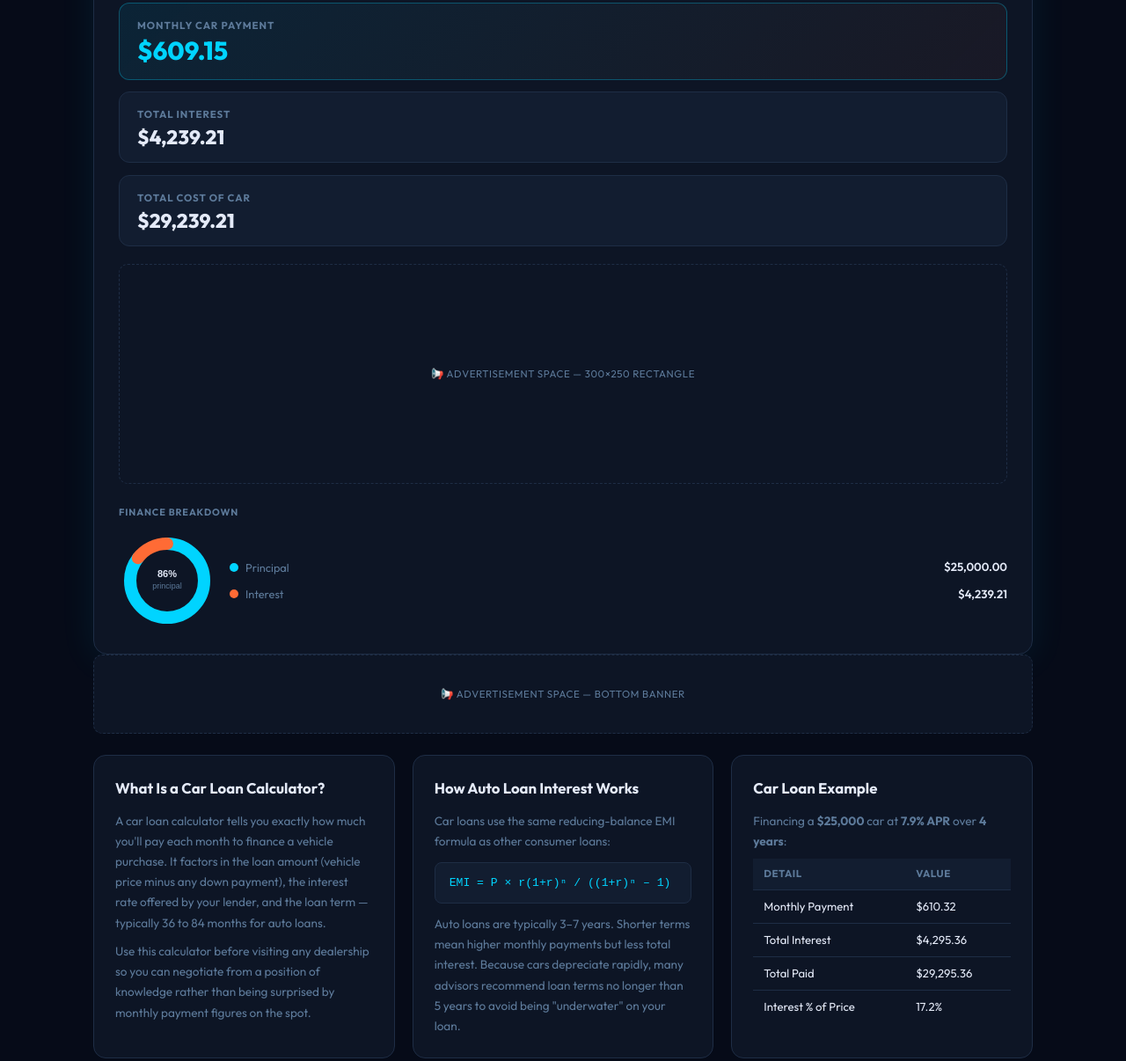
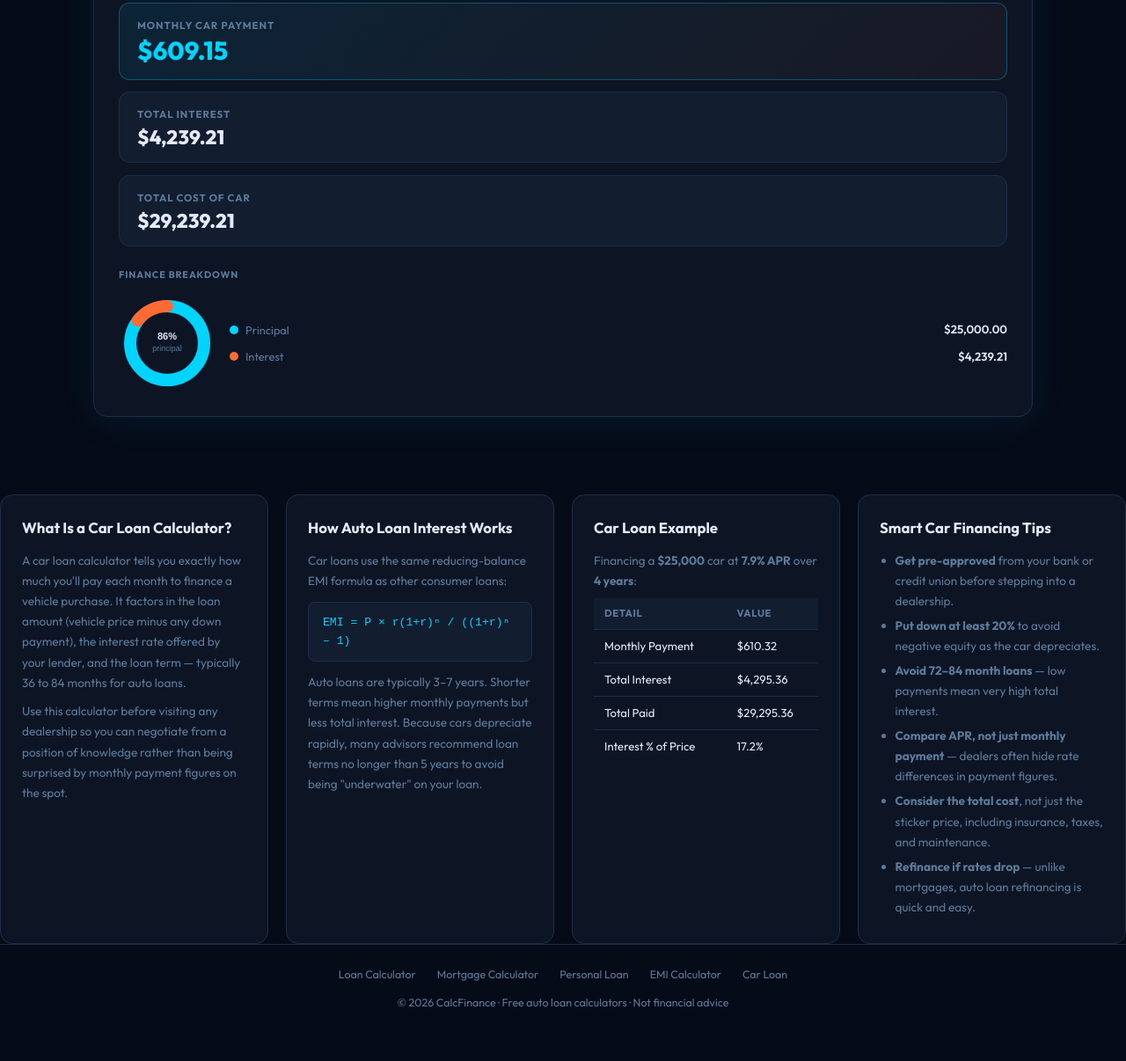
Before and after one commit to silverweber/calcfinance, a plain HTML site: page car-loan-calculator.html in a window 1280 px wide. Shown: the part 1104-2310 px from the top of the page at 88% size. After the commit the page ends 2278 px from the top, so only its background shows below. Drawn offline with Linux system fonts and the light colour scheme.

Commit message:
Update car-loan-calculator.html

```diff
--- a/car-loan-calculator.html
+++ b/car-loan-calculator.html
@@ -410,11 +410,6 @@
       </div>
     </div>
 
-    <div class="ad-slot ad-slot-rect" style="margin: 1.25rem 0;">
-      <!-- AdSense: Rectangle Ad (300×250) — Place ad code here -->
-      📢 Advertisement Space — 300×250 Rectangle
-    </div>
-
     <div class="chart-wrap">
       <div class="chart-title">Finance Breakdown</div>
       <div class="donut-wrap">
@@ -435,12 +430,6 @@
     </div>
   </div>
   </div>
-
-  <div class="ad-banner-wrap">
-    <div class="ad-slot ad-slot-banner">
-      <!-- AdSense: Bottom Banner — Place ad code here -->
-    📢 Advertisement Space — Bottom Banner
-    </div>
   </div>
 
   <div class="content-section">
```
